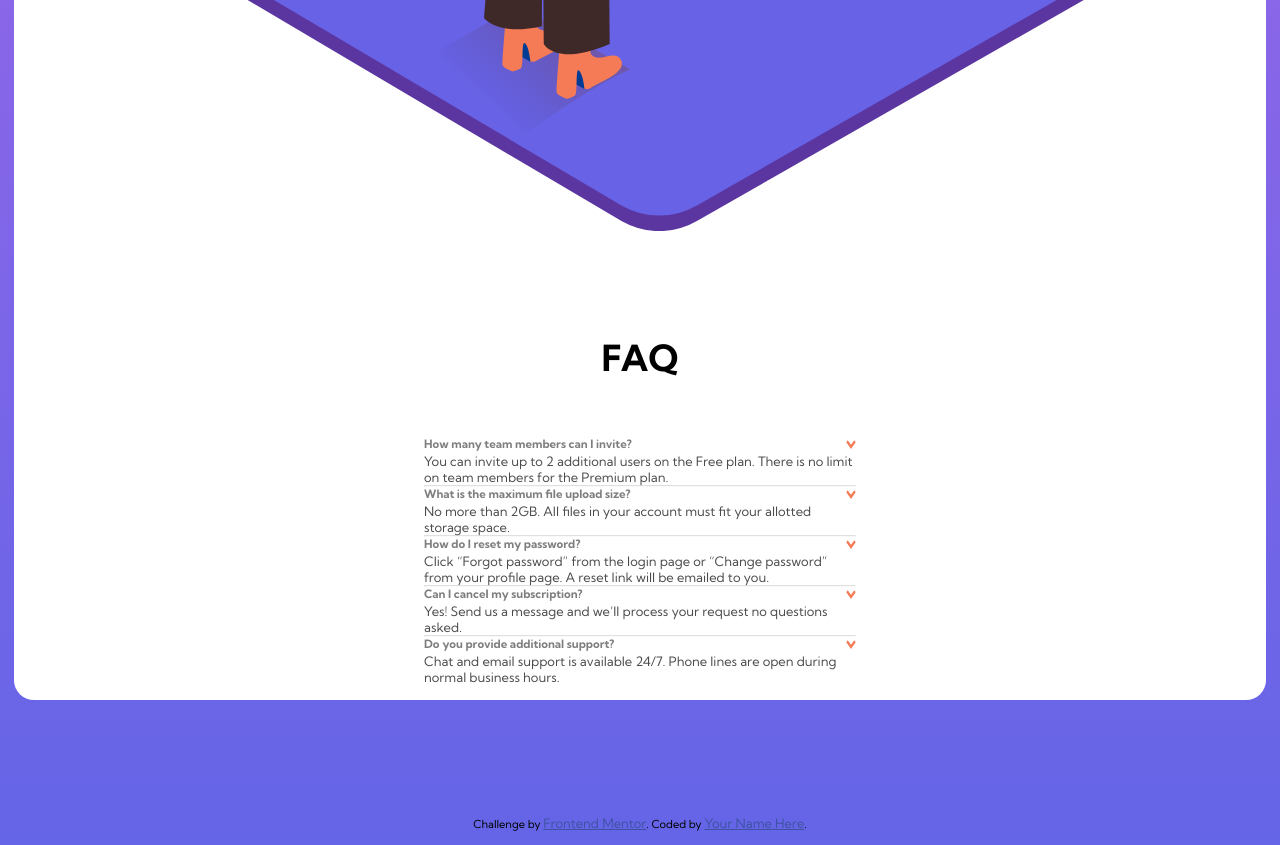
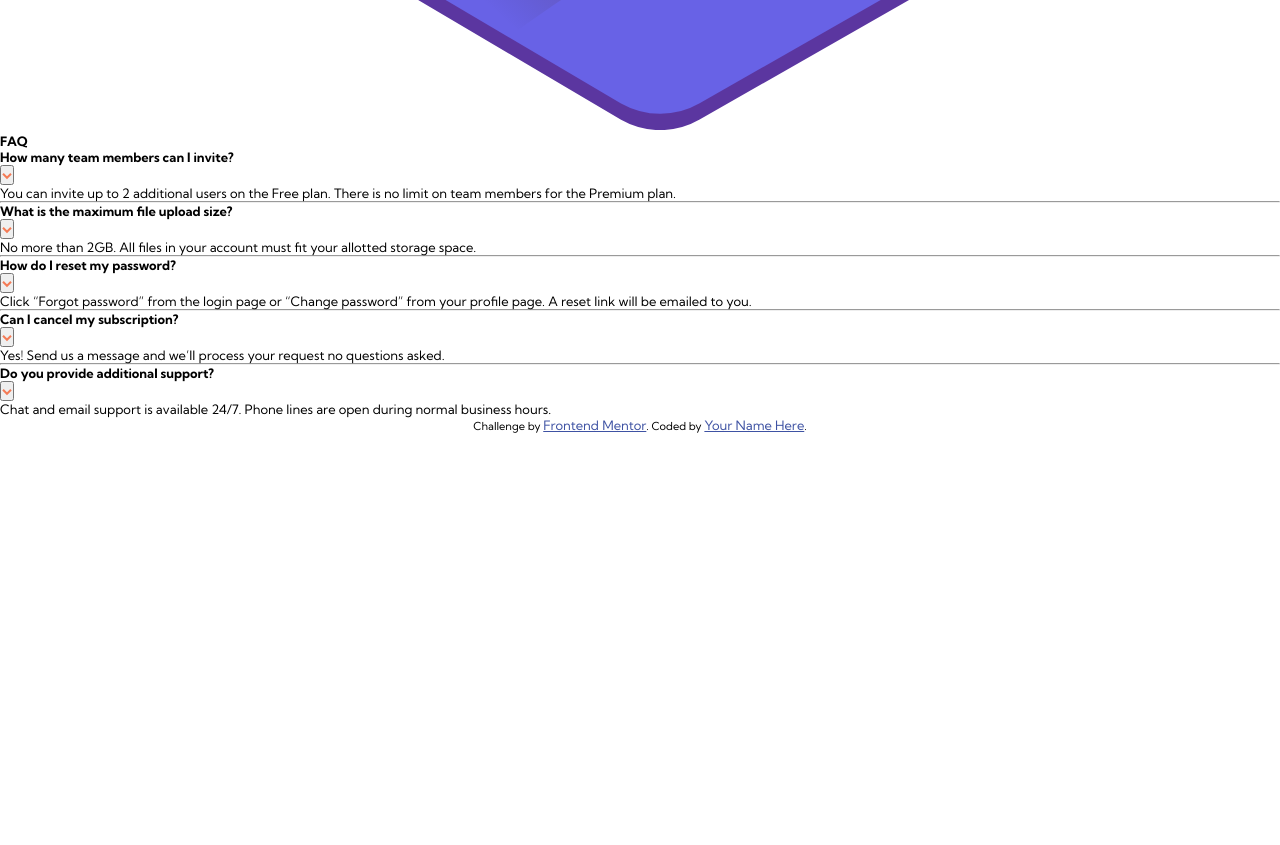
Before and after one commit to zastar23/faq-accordion-card-main, a plain HTML site: page index.html in a window 1280 px wide. Shown: the part 840-1685 px from the top of the page. After the commit the page ends 1273 px from the top, so only its background shows below. Drawn offline with Linux system fonts and the light colour scheme.

Commit message:
Start Over.

```diff
--- a/style.css
+++ b/style.css
@@ -21,70 +21,3 @@ html {
 	font-family: "Kumbh Sans", sans-serif;
 	font-size: 0.9rem;
 }
-
-body {
-	padding: 1rem;
-	background-image: url(images/bg-pattern-desktop.svg);
-	background-image: linear-gradient(var(--soft_violet), var(--soft_blue));
-	background-size: cover;
-}
-
-/* Mobile first approach */
-
-.card {
-	background-color: #fff;
-	border-radius: 20px;
-	margin: 8rem auto;
-	display: flex;
-	padding: 1rem;
-	flex-direction: column;
-	gap: 3rem;
-}
-.ilustration__div {
-	width: 100%;
-	position: relative;
-}
-
-.title {
-	text-align: center;
-	font-size: 2.5rem;
-	font-weight: 700;
-	margin: 4rem auto;
-}
-
-.flex {
-	display: flex;
-	gap: 2rem;
-	justify-content: space-between;
-}
-
-.arrow {
-	width: 0.7rem;
-	height: 0.7rem;
-	align-self: start;
-}
-
-.text__section {
-	max-width: 30rem;
-	margin: 0 auto;
-}
-
-h4 {
-	font-weight: 700;
-	font-size: 0.8rem;
-	opacity: 0.5;
-}
-
-p {
-	opacity: 0.7;
-}
-
-hr {
-	background-color: var(--dark_gray_blue);
-	opacity: 0.3;
-}
-
-#scroll {
-	background-color: transparent;
-	border: transparent;
-}
```
